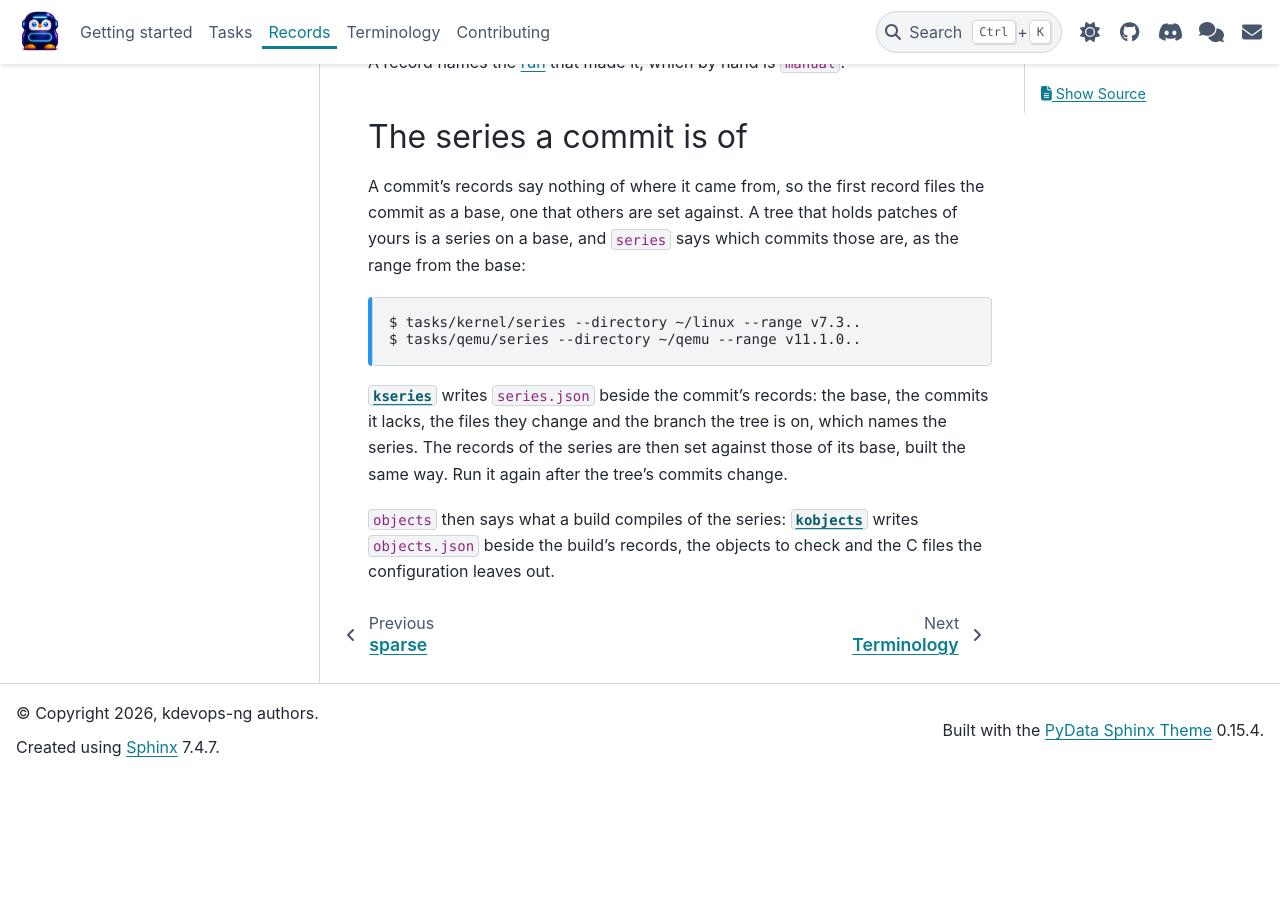
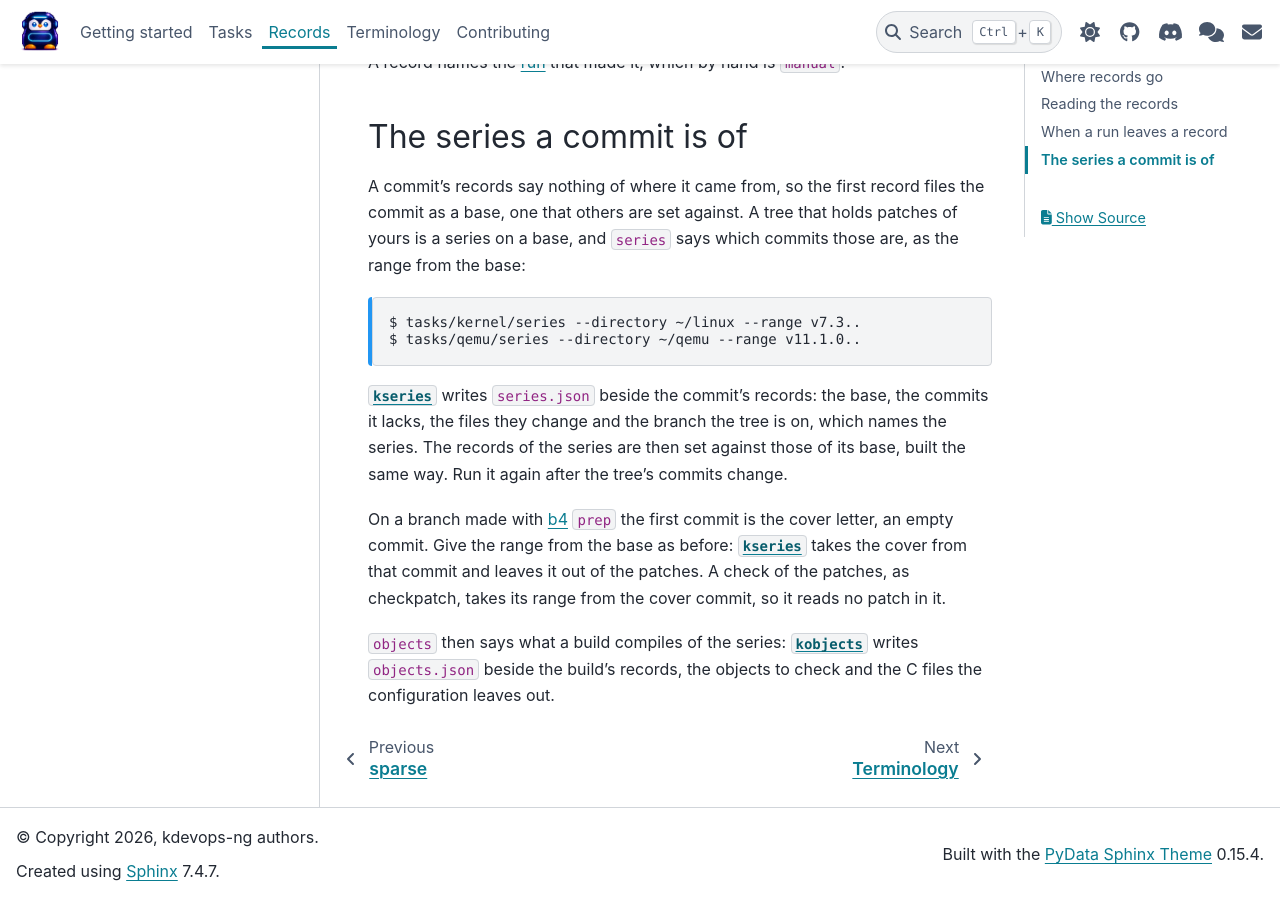
Before and after one commit to linux-kdevops/kdevops-ng, a Sphinx documentation site: the page built from docs/records.rst, in a window 1280 px wide and 900 px high, scrolled down 2489 px. Built offline with Sphinx 7.4.7 and the PyData theme 0.15.4, drawn with Linux system fonts in a browser that asks for light colours; before the commit the page ends 3266 px from its top, so only the background shows below that.

Commit message:
docs: say how a b4 prep branch gives its ranges
b4 prep keeps the cover letter as the branch's first commit, so the
series' range and a patch check's range start one commit apart: a
checkpatch run from the base reported sixteen findings on the cover.

Signed-off-by: Daniel Gomez <da.gomez@kernel.org>

```diff
--- a/docs/records.rst
+++ b/docs/records.rst
@@ -145,11 +145,18 @@ tree is on, which names the series. The records of the series are then
 set against those of its base, built the same way. Run it again after
 the tree's commits change.
 
+On a branch made with `b4`_ ``prep`` the first commit is the cover
+letter, an empty commit. Give the range from the base as before:
+:cmd:`kseries` takes the cover from that commit and leaves it out of the
+patches. A check of the patches, as checkpatch, takes its range from
+the cover commit, so it reads no patch in it.
+
 :src:`objects <tasks/kernel/objects>` then says what a build compiles of
 the series: :cmd:`kobjects` writes ``objects.json`` beside the build's
 records, the objects to check and the C files the configuration leaves
 out.
 
+.. _b4: https://b4.docs.kernel.org
 .. _Git: https://git-scm.com
 .. _kresults: https://github.com/linux-kdevops/kresults
 .. _Python: https://www.python.org
```
